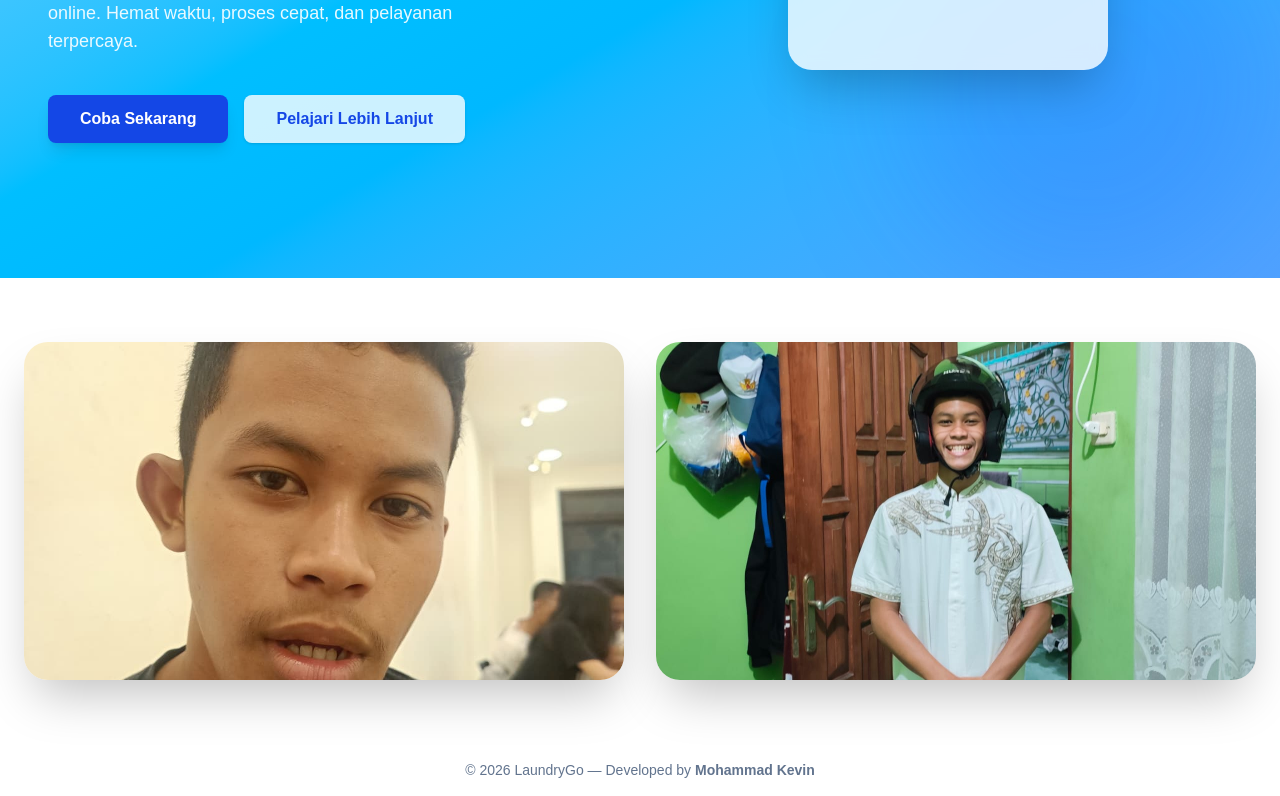
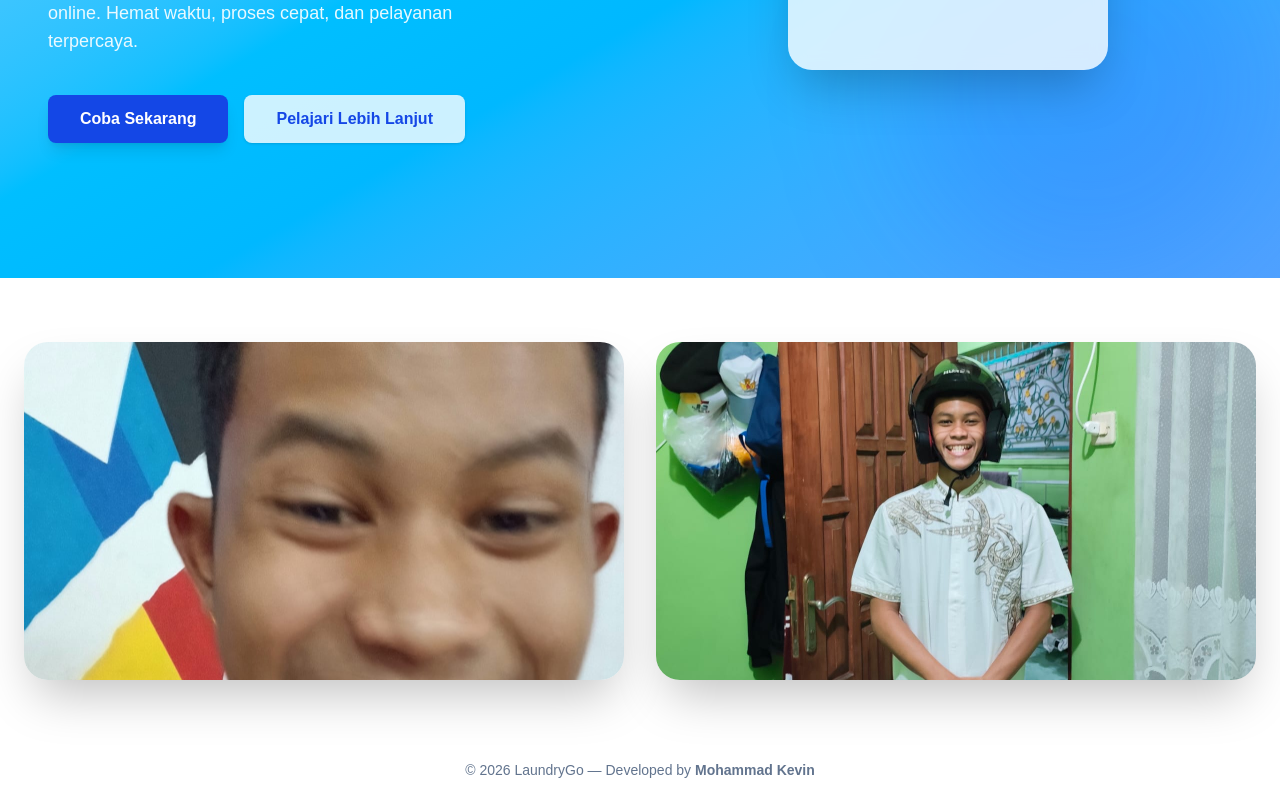
Before and after one commit to MohammadKevin/LaundryGo, a Next.js app: page / in a window 1280 px wide. Shown: the part 522-1318 px from the top of the page. Built offline with nearby package versions, Linux system fonts and the light colour scheme.

Commit message:
change foto

```diff
--- a/src/app/page.tsx
+++ b/src/app/page.tsx
@@ -65,7 +65,7 @@ export default function HomePage() {
 
             <div className="relative w-full aspect-video rounded-3xl overflow-hidden shadow-2xl">
               <Image
-                src="/nendra2.jpeg"
+                src="/nendra3.jpeg"
                 alt="LaundryGo Preview 1"
                 fill
                 className="object-cover"
```
Also changed, not shown: public/nendra3.jpeg (added).
